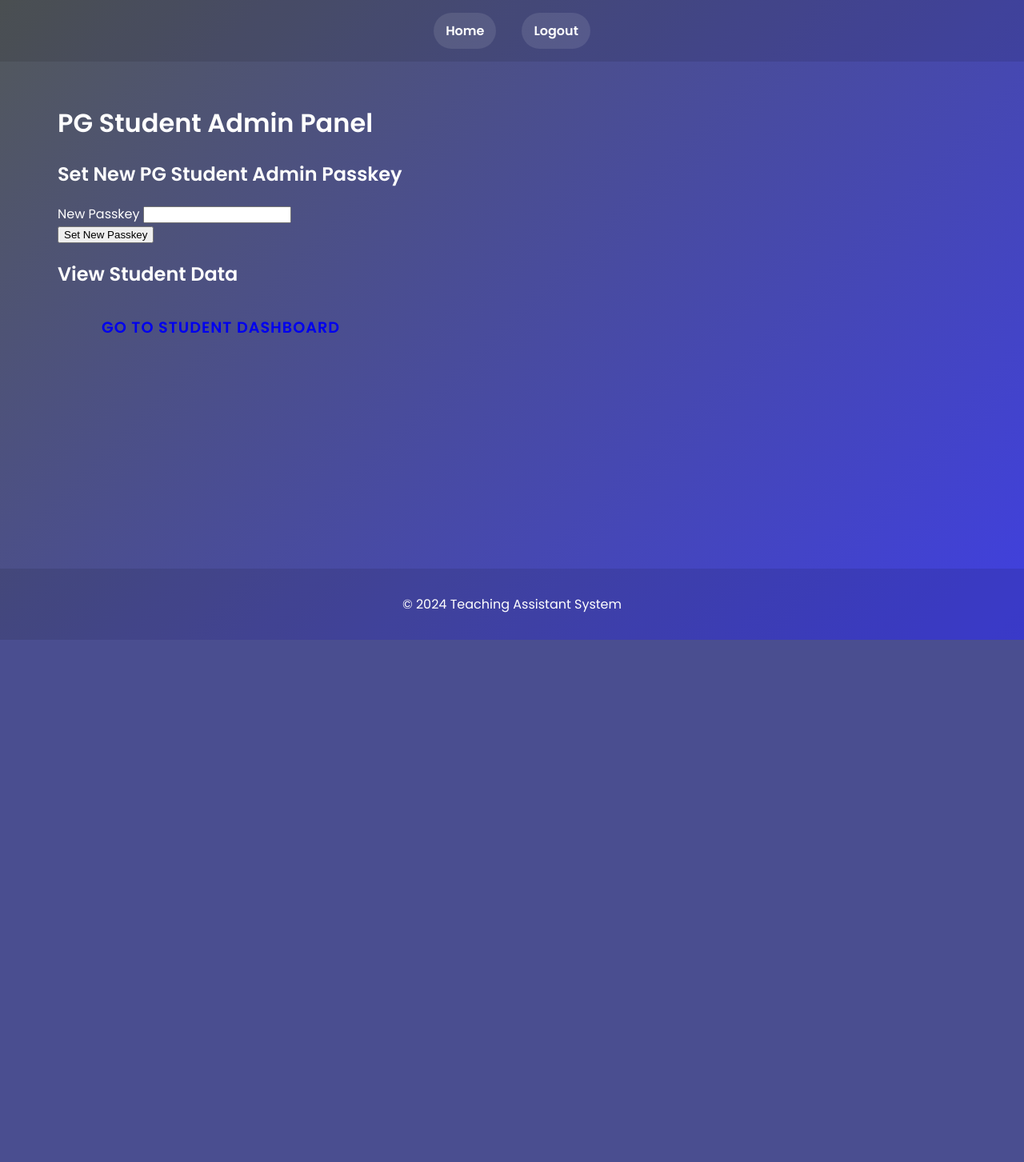
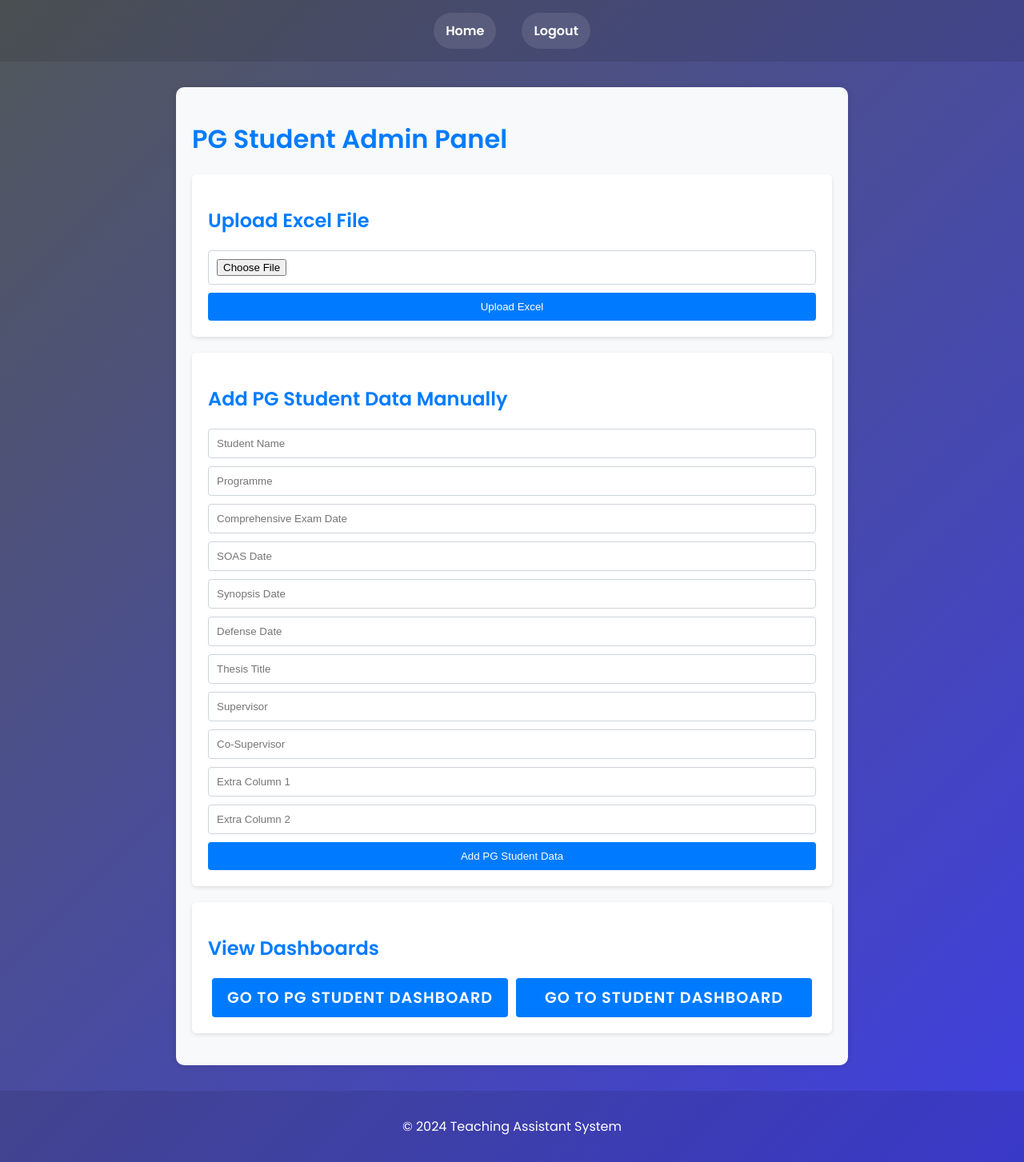
Before and after one commit to Jyotishmoy12/INTERNSHIPIITG, a Flask app: page /pg_student_admin_panel in a window 1280 px wide. Shown: the whole page at 80% size. Before the commit the page ends 800 px from the top, so only its background shows below. Run offline with Flask 3, Linux system fonts and the light colour scheme; a user stored in the database is signed in.

Commit message:
excel sheet feature

```diff
--- a/routes.py
+++ b/routes.py
@@ -2,7 +2,7 @@ from flask import render_template, url_for, flash, redirect, request, jsonify,se
 from flask_login import login_user, current_user, logout_user, login_required
 from werkzeug.security import generate_password_hash, check_password_hash
 from app import app, db
-from models import User, StudentData, Passkey,PGStudentAdminPasskey
+from models import User, StudentData, Passkey,PGStudentAdminPasskey,PGStudentData
 import pandas as pd
 import xlsxwriter
 from io import BytesIO
@@ -393,13 +393,111 @@ def pg_student_admin_login():
             flash('Login Unsuccessful. Please check username and password', 'danger')
     return render_template('pg_student_admin_login.html', title='PG Student Admin Login')
 
-@app.route("/pg_student_admin_panel")
+@app.route("/pg_student_admin_panel", methods=['GET', 'POST'])
 @login_required
 def pg_student_admin_panel():
     if current_user.role != 'pg_student_admin':
         flash('Access denied. You must be a PG Student Admin to view this page.', 'danger')
         return redirect(url_for('home'))
+
+    if request.method == 'POST':
+        if 'file' in request.files:
+            file = request.files['file']
+            if file and file.filename.endswith('.xlsx'):
+                df = pd.read_excel(file)
+                for _, row in df.iterrows():
+                    pg_student_data = PGStudentData(
+                        student_name=row.get('Names', ''),
+                        programme=row.get('Programme', ''),
+                        comprehensive_exam_date=row.get('Comprehensive Exam Date', ''),
+                        soas_date=row.get('SOAS Date', ''),
+                        synopsis_date=row.get('Synopsis Date', ''),
+                        defense_date=row.get('Defense Date', ''),
+                        thesis_title=row.get('Thesis Title', ''),
+                        supervisor=row.get('Supervisor', ''),
+                        co_supervisor=row.get('Co-Supervisor', ''),
+                        extra_column1='',
+                        extra_column2=''
+                    )
+                    db.session.add(pg_student_data)
+                db.session.commit()
+                flash('Excel data uploaded successfully', 'success')
+                return redirect(url_for('pg_student_dashboard'))
+            else:
+                flash('Invalid file format. Please upload an Excel file.', 'danger')
+        else:
+            # Manual data entry
+            pg_student_data = PGStudentData(
+                student_name=request.form['student_name'],
+                programme=request.form['programme'],
+                comprehensive_exam_date=request.form['comprehensive_exam_date'],
+                soas_date=request.form['soas_date'],
+                synopsis_date=request.form['synopsis_date'],
+                defense_date=request.form['defense_date'],
+                thesis_title=request.form['thesis_title'],
+                supervisor=request.form['supervisor'],
+                co_supervisor=request.form['co_supervisor'],
+                extra_column1=request.form['extra_column1'],
+                extra_column2=request.form['extra_column2']
+            )
+            db.session.add(pg_student_data)
+            db.session.commit()
+            flash('PG Student data added successfully', 'success')
+            return redirect(url_for('pg_student_dashboard'))
+
     return render_template('pg_student_admin_panel.html', title='PG Student Admin Panel')
+
+
+@app.route("/pg_student_dashboard")
+@login_required
+def pg_student_dashboard():
+    if current_user.role not in ['pg_student_admin', 'admin']:
+        flash('Access denied. You must be a PG Student Admin or Admin to view this page.', 'danger')
+        return redirect(url_for('home'))
+
+    pg_student_data = PGStudentData.query.all()
+    return render_template('pg_student_dashboard.html', title='PG Student Dashboard', pg_student_data=pg_student_data)
+
+@app.route("/download_pg_student_data")
+@login_required
+def download_pg_student_data():
+    if current_user.role not in ['pg_student_admin', 'admin']:
+        flash('Access denied. You must be a PG Student Admin or Admin to download data.', 'danger')
+        return redirect(url_for('home'))
+
+    pg_student_data = PGStudentData.query.all()
+
+    output = BytesIO()
+    workbook = xlsxwriter.Workbook(output)
+    worksheet = workbook.add_worksheet()
+
+    # Write headers
+    headers = ['Name', 'Programme', 'Comprehensive Exam Date', 'SOAS Date', 'Synopsis Date', 'Defense Date', 'Thesis Title', 'Supervisor', 'Co-Supervisor', 'Extra Column 1', 'Extra Column 2']
+    for col, header in enumerate(headers):
+        worksheet.write(0, col, header)
+
+    # Write data
+    for row, data in enumerate(pg_student_data, start=1):
+        worksheet.write(row, 0, data.student_name)
+        worksheet.write(row, 1, data.programme)
+        worksheet.write(row, 2, data.comprehensive_exam_date)
+        worksheet.write(row, 3, data.soas_date)
+        worksheet.write(row, 4, data.synopsis_date)
+        worksheet.write(row, 5, data.defense_date)
+        worksheet.write(row, 6, data.thesis_title)
+        worksheet.write(row, 7, data.supervisor)
+        worksheet.write(row, 8, data.co_supervisor)
+        worksheet.write(row, 9, data.extra_column1)
+        worksheet.write(row, 10, data.extra_column2)
+
+    workbook.close()
+    output.seek(0)
+
+    response = make_response(output.getvalue())
+    response.headers['Content-Type'] = 'application/vnd.openxmlformats-officedocument.spreadsheetml.sheet'
+    response.headers['Content-Disposition'] = 'attachment; filename=pg_student_data.xlsx'
+
+    return response
 
 @app.route("/pg_student_admin_forgot_password", methods=['GET', 'POST'])
 def pg_student_admin_forgot_password():
--- a/templates/pg_student_admin_panel.html
+++ b/templates/pg_student_admin_panel.html
@@ -1,22 +1,95 @@
 {% extends "layout.html" %}
 {% block content %}
-<div class="container">
+<style>
+    .admin-panel {
+        max-width: 800px;
+        margin: 0 auto;
+        padding: 20px;
+        background-color: #f8f9fa;
+        border-radius: 10px;
+        box-shadow: 0 0 10px rgba(0,0,0,0.1);
+    }
+    h1, h2 {
+        color: #007bff;
+        margin-bottom: 20px;
+    }
+    .section {
+        background-color: white;
+        padding: 20px;
+        margin-bottom: 20px;
+        border-radius: 5px;
+        box-shadow: 0 2px 5px rgba(0,0,0,0.1);
+    }
+    form {
+        display: flex;
+        flex-direction: column;
+    }
+    input[type="text"], input[type="file"] {
+        margin-bottom: 10px;
+        padding: 10px;
+        border: 1px solid #ced4da;
+        border-radius: 4px;
+    }
+    input[type="submit"], .btn {
+        background-color: #007bff;
+        color: white;
+        border: none;
+        padding: 10px 15px;
+        border-radius: 4px;
+        cursor: pointer;
+        transition: background-color 0.3s;
+    }
+    input[type="submit"]:hover, .btn:hover {
+        background-color: #0056b3;
+    }
+    .btn-container {
+        display: flex;
+        justify-content: space-between;
+        margin-top: 10px;
+    }
+    .btn {
+        text-decoration: none;
+        text-align: center;
+        flex: 1;
+        margin: 0 5px;
+    }
+</style>
+
+<div class="admin-panel">
     <h1>PG Student Admin Panel</h1>
-    <div>
-        <h2>Set New PG Student Admin Passkey</h2>
-        <form method="POST" action="{{ url_for('set_pg_student_admin_passkey') }}">
-            <div>
-                <label for="new_passkey">New Passkey</label>
-                <input type="password" name="new_passkey" id="new_passkey" required>
-            </div>
-            <div>
-                <input type="submit" value="Set New Passkey">
-            </div>
+
+    <div class="section">
+        <h2>Upload Excel File</h2>
+        <form method="POST" enctype="multipart/form-data">
+            <input type="file" name="file" accept=".xlsx" required>
+            <input type="submit" value="Upload Excel">
         </form>
     </div>
-    <div>
-        <h2>View Student Data</h2>
-        <a href="{{ url_for('student_dashboard') }}" class="btn">Go to Student Dashboard</a>
+
+    <div class="section">
+        <h2>Add PG Student Data Manually</h2>
+        <form method="POST">
+            <input type="text" name="student_name" placeholder="Student Name" required>
+            <input type="text" name="programme" placeholder="Programme">
+            <input type="text" name="comprehensive_exam_date" placeholder="Comprehensive Exam Date">
+            <input type="text" name="soas_date" placeholder="SOAS Date">
+            <input type="text" name="synopsis_date" placeholder="Synopsis Date">
+            <input type="text" name="defense_date" placeholder="Defense Date">
+            <input type="text" name="thesis_title" placeholder="Thesis Title">
+            <input type="text" name="supervisor" placeholder="Supervisor">
+            <input type="text" name="co_supervisor" placeholder="Co-Supervisor">
+            <input type="text" name="extra_column1" placeholder="Extra Column 1">
+            <input type="text" name="extra_column2" placeholder="Extra Column 2">
+            <input type="submit" value="Add PG Student Data">
+        </form>
+    </div>
+
+    <div class="section">
+        <h2>View Dashboards</h2>
+        <div class="btn-container">
+            <a href="{{ url_for('pg_student_dashboard') }}" class="btn">Go to PG Student Dashboard</a>
+            <a href="{{ url_for('student_dashboard') }}" class="btn">Go to Student Dashboard</a>
+        </div>
     </div>
 </div>
 {% endblock content %}
```
Also changed, not shown: models.py (+15 -0 lines), templates/pg_student_dashboard.html (added, +49 -0 lines), instance/site.db.
